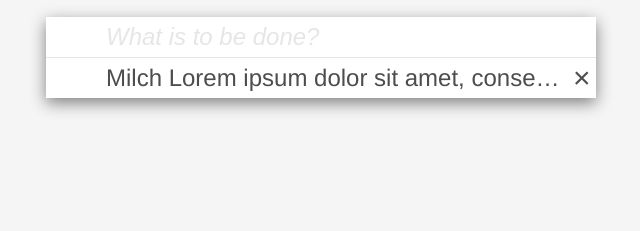
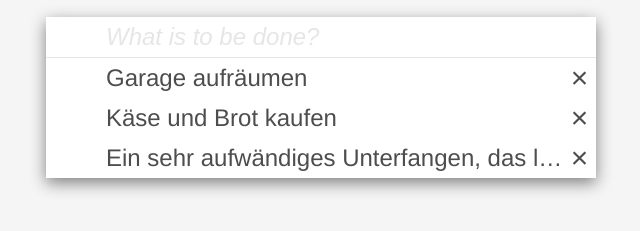
Before and after one commit to kennydies/todo, a plain HTML site: page index.html in a window 1280 px wide. Shown: the part 185-416 px from the top of the page, without its empty margins (319-959 px from the left). Drawn offline with Linux system fonts and the light colour scheme.

Commit message:
script added

```diff
--- a/index.html
+++ b/index.html
@@ -24,13 +24,33 @@
                     <div class="todo__checkbox">
                         <input type="checkbox">
                     </div>
-                    <div class="todo__name">Milch Lorem ipsum dolor sit amet, consectetur adipisicing elit.</div>
+                    <div class="todo__name">Garage aufräumen</div>
                     <button class="todo__button">×</button>
                 </label>
             <!--</li>-->
+
+
+            <label class="todo__item">
+                <div class="todo__checkbox">
+                    <input type="checkbox">
+                </div>
+                <div class="todo__name">Käse und Brot kaufen</div>
+                <button class="todo__button">×</button>
+            </label>
+
+            <label class="todo__item">
+                <div class="todo__checkbox">
+                    <input type="checkbox">
+                </div>
+                <div class="todo__name">Ein sehr aufwändiges Unterfangen, das laaaaange dauert</div>
+                <button class="todo__button">×</button>
+            </label>
+
         </ul>
     </div>
 
 </div>
+
+<script src="script.js"></script>
 </body>
 </html>
--- a/script.js
+++ b/script.js
@@ -0,0 +1 @@
+console.log('tut');
--- a/style.css
+++ b/style.css
@@ -98,6 +98,8 @@ html{
     display: block;
     font-size: 24px;
 
+    width: 100%;
+
     max-height: 40px;
     line-height: 40px;
 
```
